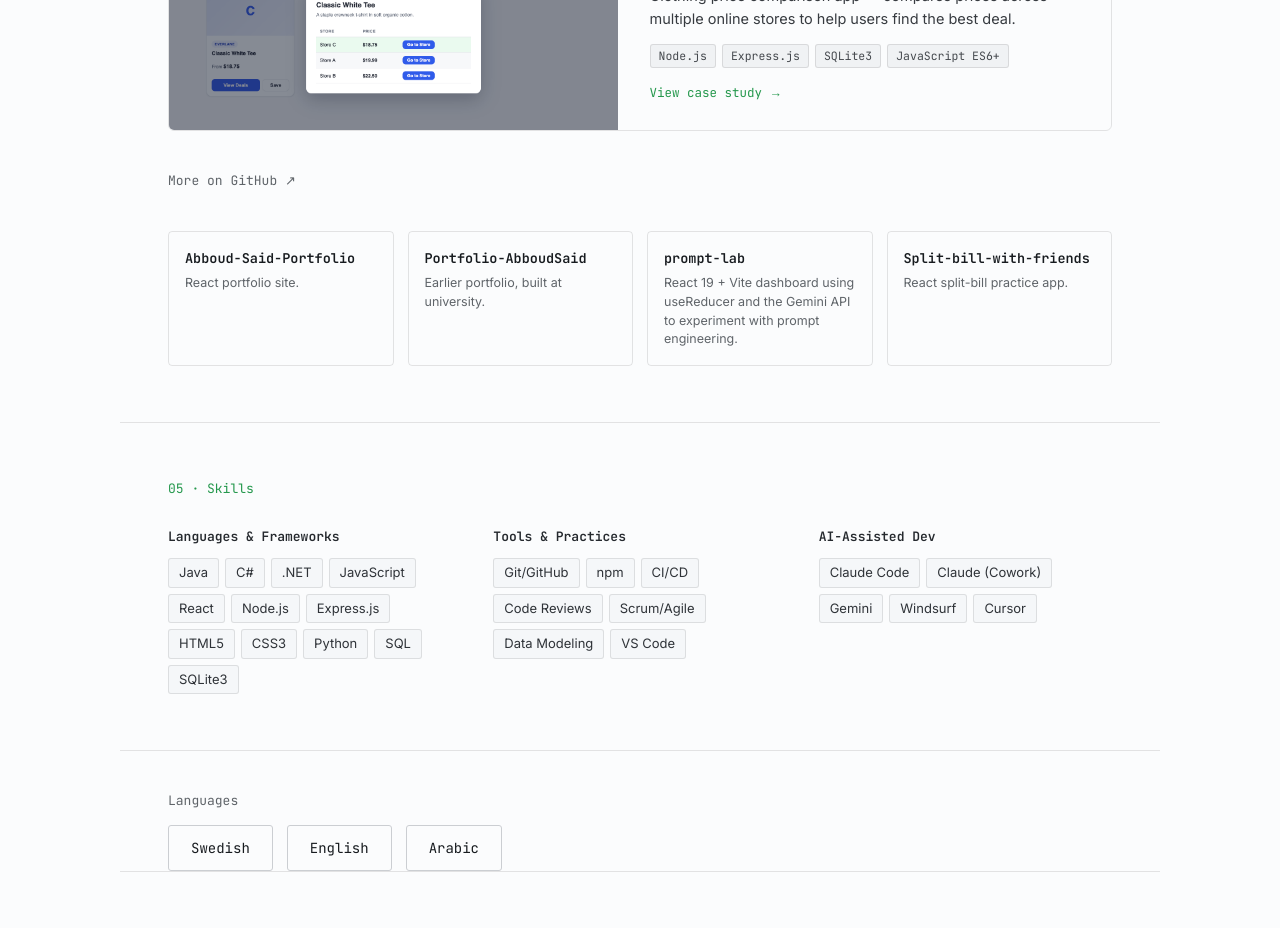
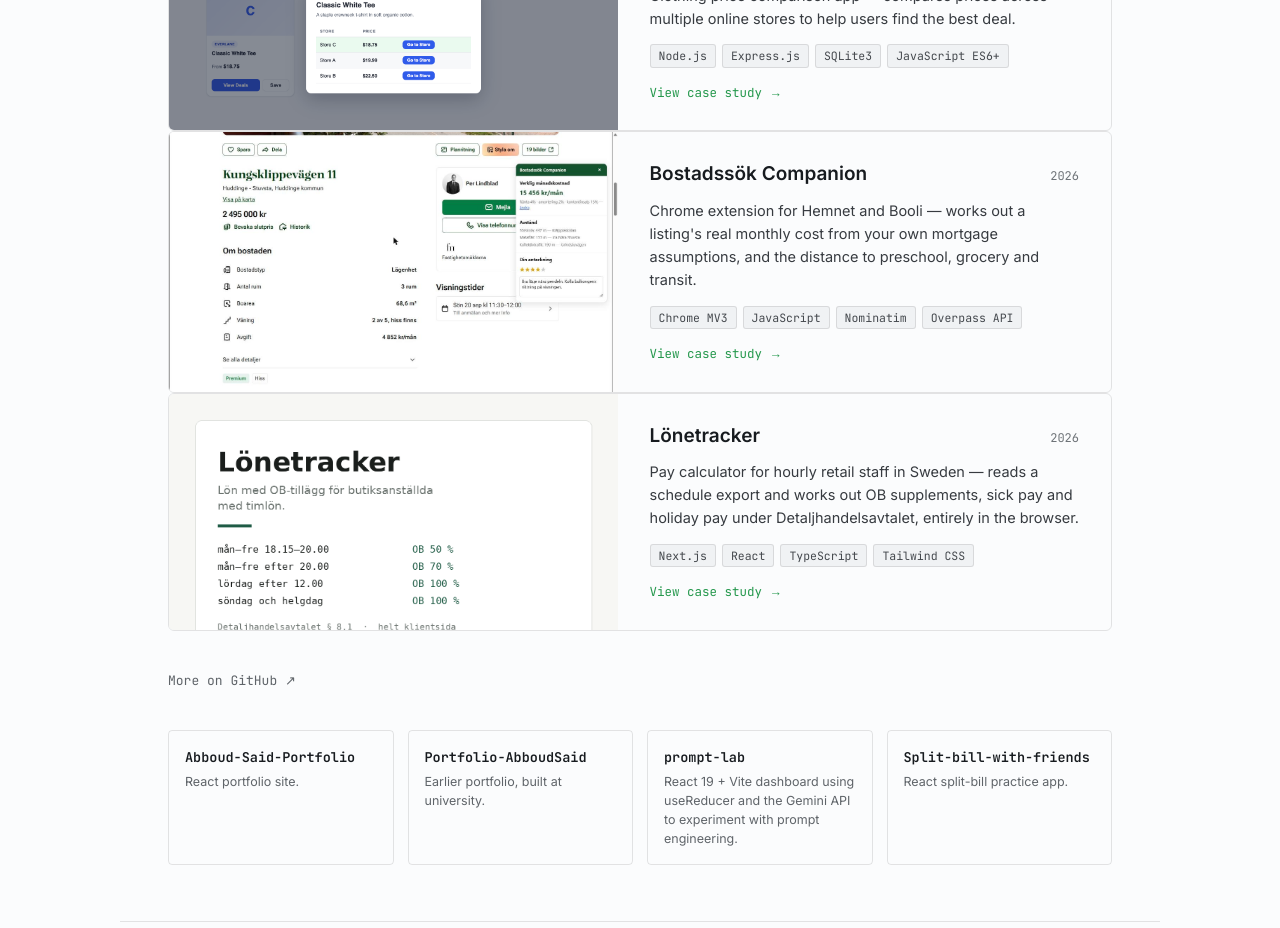
Before and after one commit to abboud-said/abboud-said-portfolio, a Next.js app: page / in a window 1280 px wide. Shown: the part 2280-3208 px from the top of the page. Built offline with nearby package versions, Linux system fonts and the light colour scheme.

Commit message:
Add Bostadssök Companion and Lönetracker to projects

```diff
--- a/app/page.tsx
+++ b/app/page.tsx
@@ -46,6 +46,30 @@ const projects = [
     tech: ["Node.js", "Express.js", "SQLite3", "JavaScript ES6+"],
     status: "View case study",
     href: "/projects/styleai",
+    image: "/assets/styleai-3.png",
+    imageAlt: "StyleAI price comparison",
+  },
+  {
+    title: "Bostadssök Companion",
+    tagline:
+      "Chrome extension for Hemnet and Booli — works out a listing's real monthly cost from your own mortgage assumptions, and the distance to preschool, grocery and transit.",
+    year: "2026",
+    tech: ["Chrome MV3", "JavaScript", "Nominatim", "Overpass API"],
+    status: "View case study",
+    href: "/projects/bostadssok",
+    image: "/assets/bostadssok-1.png",
+    imageAlt: "Bostadssök Companion panel on a Hemnet listing",
+  },
+  {
+    title: "Lönetracker",
+    tagline:
+      "Pay calculator for hourly retail staff in Sweden — reads a schedule export and works out OB supplements, sick pay and holiday pay under Detaljhandelsavtalet, entirely in the browser.",
+    year: "2026",
+    tech: ["Next.js", "React", "TypeScript", "Tailwind CSS"],
+    status: "View case study",
+    href: "/projects/lonetracker",
+    image: "/assets/lonetracker-1.png",
+    imageAlt: "Lönetracker — OB tiers from Detaljhandelsavtalet",
   },
 ];
 
@@ -319,8 +343,8 @@ export default function Home() {
           >
             <div className="relative min-h-[200px] overflow-hidden bg-[oklch(0.97_0.003_250)]">
               <Image
-                src="/assets/styleai-3.png"
-                alt="StyleAI price comparison"
+                src={proj.image}
+                alt={proj.imageAlt}
                 fill
                 className="object-cover object-top"
               />
```
